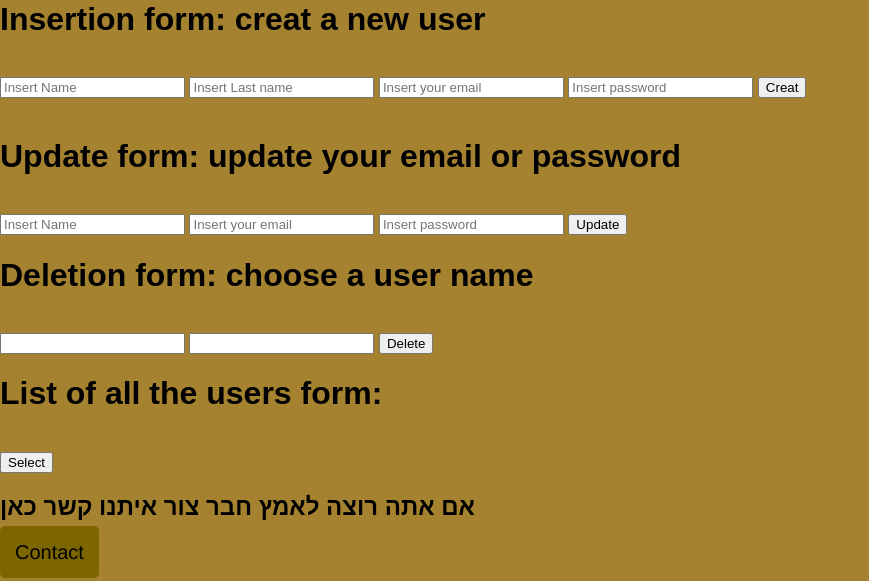
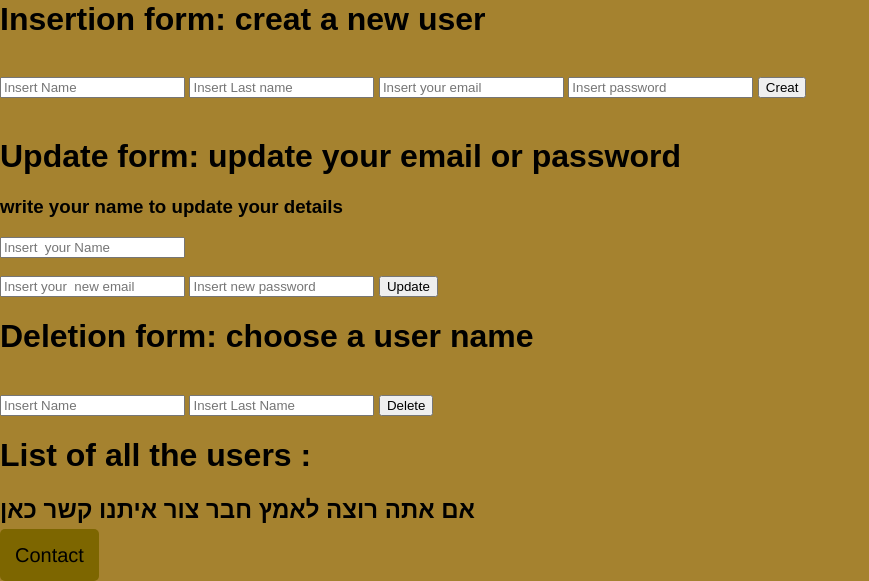
Before and after one commit to EdenLevy22/server, a Flask app: template assignment_4/templates/assignment_4.html in a window 1280 px wide. Shown: the part 373-954 px from the top of the page, without its empty margins (0-869 px from the left). Run offline with Flask 2, Linux system fonts and the light colour scheme; the template is opened without the code that fills it, so the values that code supplies are empty.

Commit message:
homework4_final

```diff
--- a/assignment_4/templates/assignment_4.html
+++ b/assignment_4/templates/assignment_4.html
@@ -10,28 +10,32 @@
         <input type="email" name="email" placeholder="Insert your email">
         <input type="password" name="password" placeholder="Insert password">
         <input type="submit" value = "Creat">
-    </form>
+        </form>
     <br>
-     <h1>Update form: update your email or password</h1>
+     <h1>Update form: update your email or password </h1>
      <form action="/update_user" method="post">
-                <br>
-            <input type="text" name="user_name" placeholder="Insert Name">
-            <input type="email" name="email" placeholder="Insert your email">
-            <input type="password" name="password" placeholder="Insert password">
-            <input type="submit" value="Update">
+        <h3>write your name to update your details </h3>
+        <input type="text" name="user_name" placeholder="Insert  your Name">
+        <br>
+        <br>
+        <input type="email" name="email" placeholder="Insert your  new email">
+        <input type="password" name="password" placeholder="Insert new password">
+        <input type="submit" value="Update">
      </form>
 
     <h1>Deletion form: choose a  user name</h1>
     <br>
     <form action="/delete_user" method="post">
-
-                <input type="text" name="user_name" >
-                <input type="text" name="last_name" >
-                <input type="submit" value="Delete">
+        <input type="text" name="user_name" placeholder="Insert Name">
+        <input type="text" name="last_name" placeholder="Insert Last Name">
+        <input type="submit" value="Delete">
 
     </form>
-    <h1>List of all the users form: </h1>
-    <form action="/Select_user"  >
+    {% if message %}
+            <h3 style="color: red">{{ message }}</h3>
+    {% endif %}
+    <h1>List of all the users : </h1>
+    {% if users %}
     <br>
         {% for user in users %}
             <div id = NUM1>
@@ -41,9 +45,7 @@
             </div>
 
         {% endfor %}
-    <input type="submit" value = "Select">
-    </form>
-
+    {% endif %}
 {% endblock %}
 
 {{ super() }}
--- a/templates/assignment3_2.html
+++ b/templates/assignment3_2.html
@@ -22,7 +22,7 @@
         <h3 style="color: red">{{ message }}</h3>
     {% endif %}
 
-    {% if users %}
+{#    {% if users %}#}
         <br>
         {% for user in users %}
             {% for key ,value in user.items() %}
@@ -30,7 +30,7 @@
                {% endfor %}
                 <br>
            {% endfor %}
-    {% endif %}
+{#    {% endif %}#}
 
     {% if session['logedin'] %}
         <h1>Welcome, {{ session['user_name'] | upper() }}</h1>
```
Also changed, not shown: assignment_4/assignment_4.py (+12 -10 lines), static/fetch2.js (deleted, +0 -36 lines).
